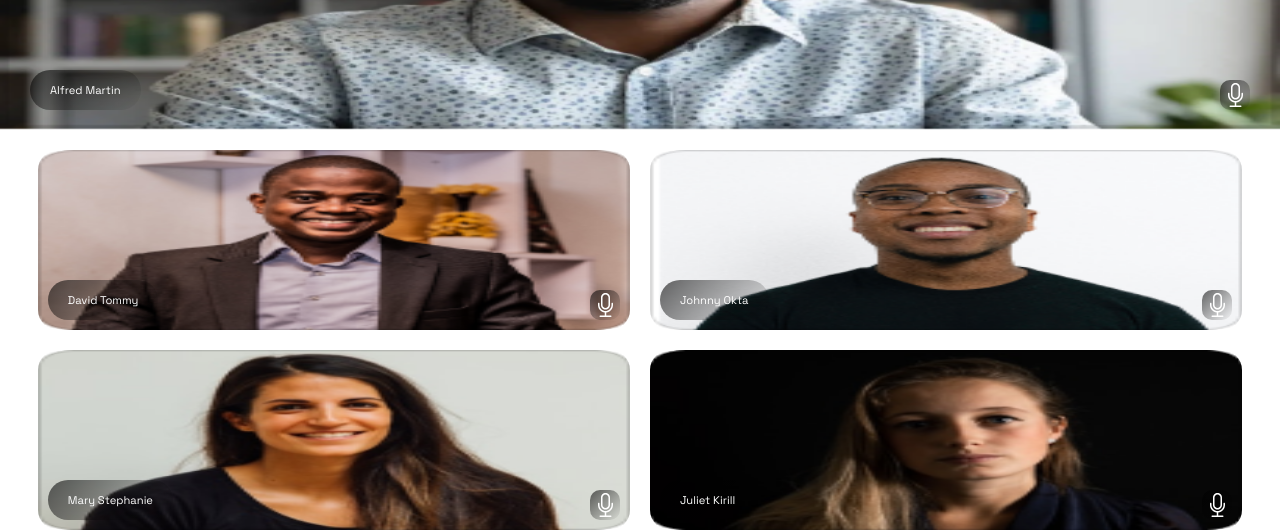
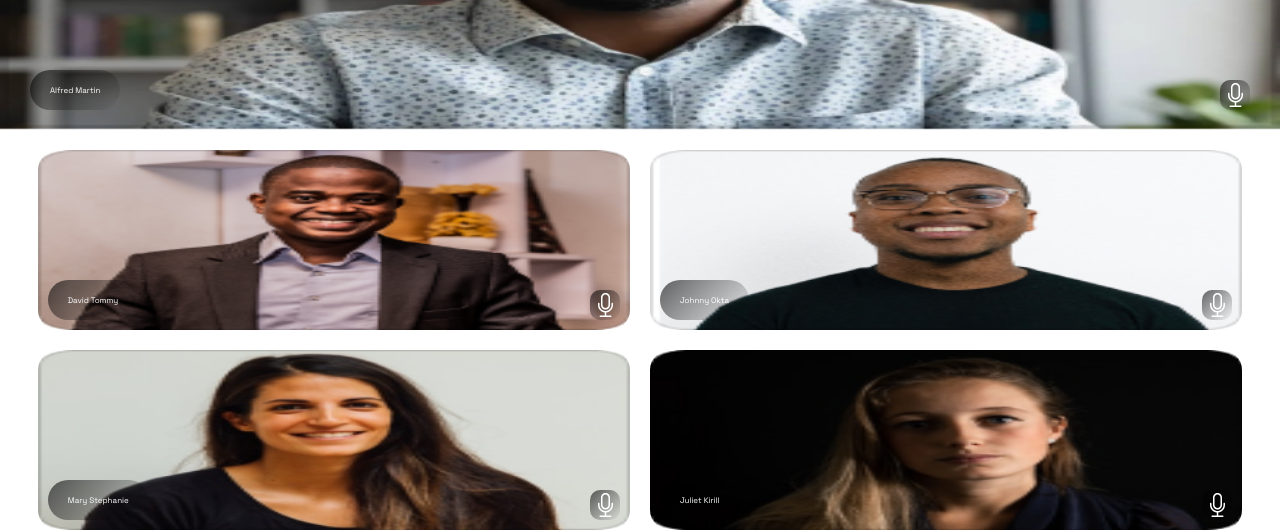
Before and after one commit to demilade211/klas-test, a Next.js app: page / in a window 1280 px wide. Shown: the part 286-818 px from the top of the page. Built offline with nearby package versions, Linux system fonts and the light colour scheme.

Commit message:
fixed font second time

```diff
--- a/styles/Home.module.css
+++ b/styles/Home.module.css
@@ -35,7 +35,7 @@
   justify-content: center;
   color: white;
   padding: 20px;
-  font-size: 0.7rem;
+  font-size: 0.5rem;
 }
 
 .mic-container{
```
